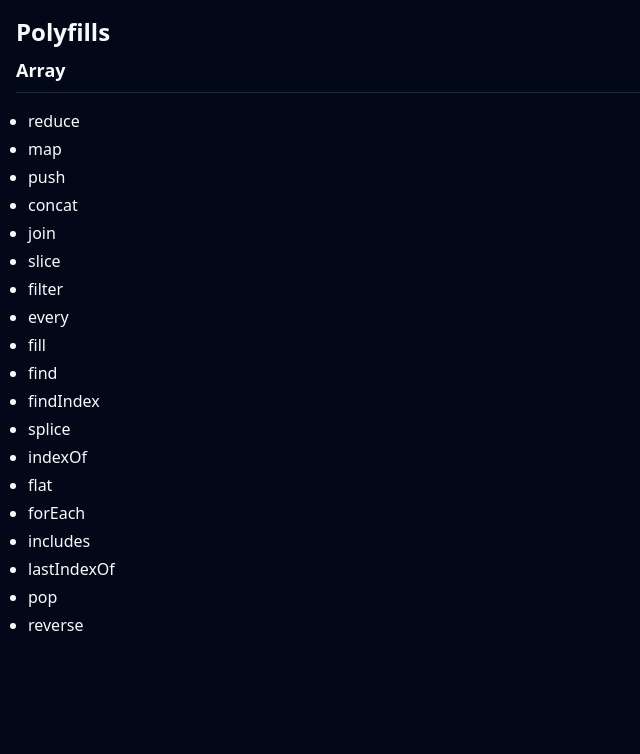
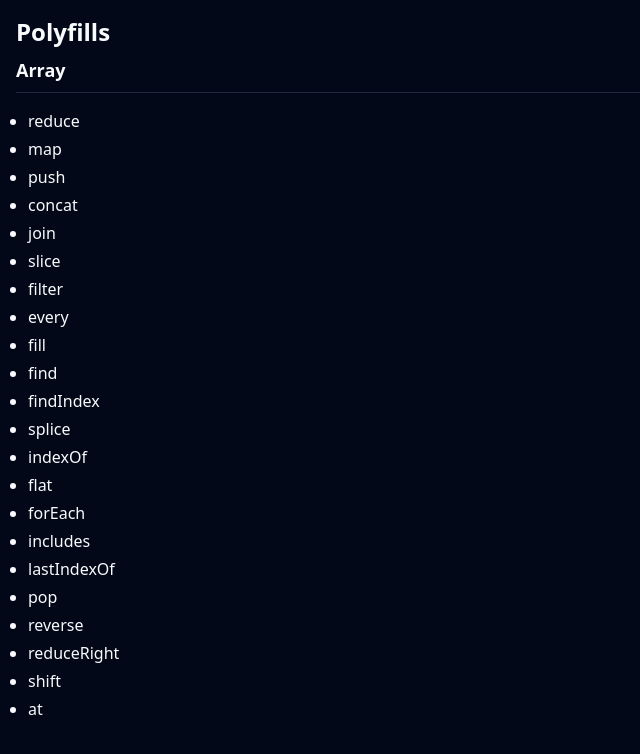
Before and after one commit to emilshr/polyfill-browser, a React (Vite) app: page / in a window 1280 px wide. Shown: the top 754 px of the page, without its empty margins (0-640 px from the left). Built offline with nearby package versions, Linux system fonts and the light colour scheme.

Commit message:
more polyfills

```diff
--- a/src/data.ts
+++ b/src/data.ts
@@ -317,4 +317,39 @@ export const arrayPolyfillConfig: PolyfillConfig[] = [
   return this
 }`,
   },
+  {
+    func: "reduceRight",
+    codeSnippet: `Array.prototype.reduceRight = function(callback, initialValue) {
+  let val = initialValue;
+  for (let i = this.length - 1; i >= 0;  i --) {
+    if (val) {
+      val = callback.call(undefined, val, this[i], i, this)
+    } else {
+      val = this[i];
+    }
+  }
+  return val;
+}`,
+  },
+  {
+    func: "shift",
+    codeSnippet: `Array.prototype.shift = function() {
+  if (this.length === 0) {
+    return undefined;
+  }
+  return this[0];
+}`,
+  },
+  {
+    func: "at",
+    codeSnippet: `Array.prototype.at = function(index) {
+  if (index < 0) {
+    if (index + this.length < 0) {
+      return undefined;
+    }
+    return this[index + this.length];
+  }
+  return this[index];
+}`,
+  },
 ];
```
